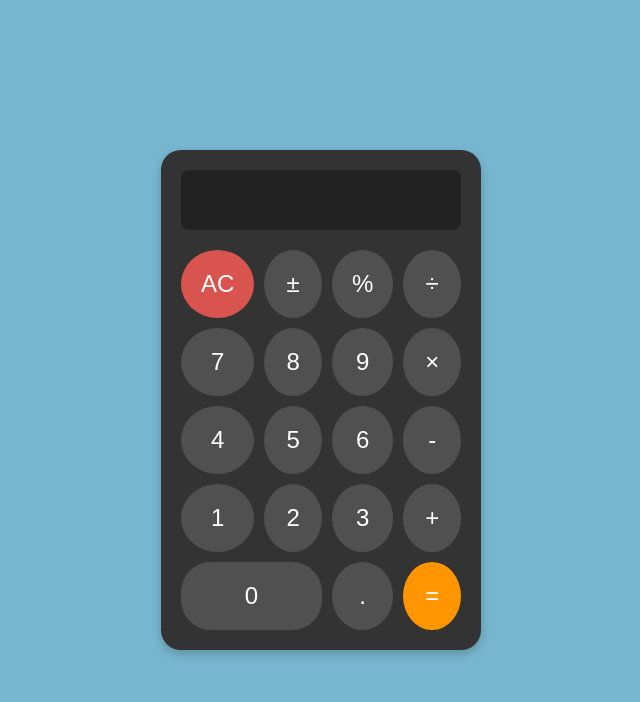
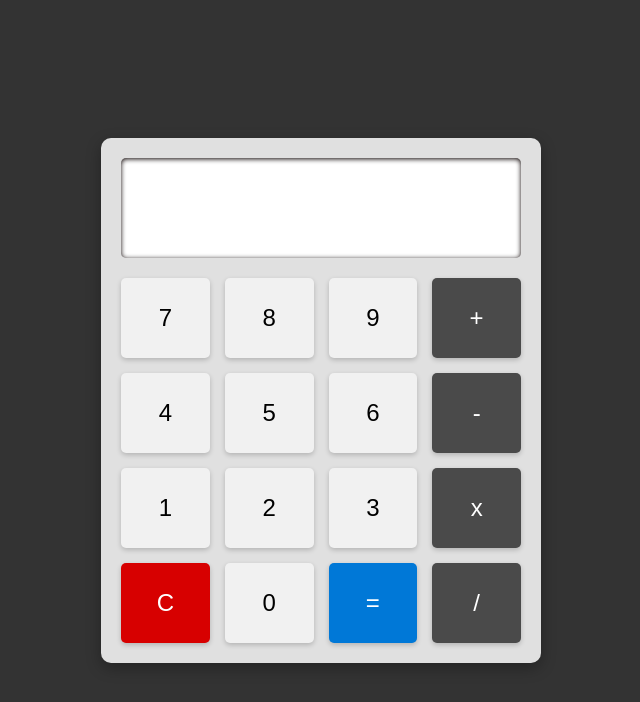
Before and after one commit to Hammadali23/simple-calculator, a plain HTML site: page index.html in a window 1280 px wide. Shown: the whole page, without its empty margins (319-959 px from the left). Drawn offline with Linux system fonts and the light colour scheme.

Commit message:
Simple Calculator using HTML, CSS <javascript
A basic calculator built with HTML, CSS, and JavaScript that performs arithmetic operations like addition, subtraction, multiplication, and division.

```diff
--- a/index.html
+++ b/index.html
@@ -8,31 +8,27 @@
 </head>
 <body>
   <div class="calculator">
-        <input type="text" id="display" disabled />
+    <input type="text" id="display" class="display" readonly />
     <div class="buttons">
-            <button onclick="clearDisplay()" class="clear">AC</button>
-            <button onclick="toggleSign()">±</button>
-            <button onclick="appendOperation('%')">%</button>
-            <button onclick="appendOperation('/')">÷</button>
+      <button class="btn" data-value="7">7</button>
+      <button class="btn" data-value="8">8</button>
+      <button class="btn" data-value="9">9</button>
+      <button class="btn operator" data-value="+">+</button>
 
-            <button onclick="appendNumber('7')">7</button>
-            <button onclick="appendNumber('8')">8</button>
-            <button onclick="appendNumber('9')">9</button>
-            <button onclick="appendOperation('*')">×</button>
+      <button class="btn" data-value="4">4</button>
+      <button class="btn" data-value="5">5</button>
+      <button class="btn" data-value="6">6</button>
+      <button class="btn operator" data-value="-">-</button>
 
-            <button onclick="appendNumber('4')">4</button>
-            <button onclick="appendNumber('5')">5</button>
-            <button onclick="appendNumber('6')">6</button>
-            <button onclick="appendOperation('-')">-</button>
+      <button class="btn" data-value="1">1</button>
+      <button class="btn" data-value="2">2</button>
+      <button class="btn" data-value="3">3</button>
+      <button class="btn operator" data-value="*">x</button>
 
-            <button onclick="appendNumber('1')">1</button>
-            <button onclick="appendNumber('2')">2</button>
-            <button onclick="appendNumber('3')">3</button>
-            <button onclick="appendOperation('+')">+</button>
-
-            <button onclick="appendNumber('0')" class="zero">0</button>
-            <button onclick="appendNumber('.')">.</button>
-            <button onclick="calculate()">=</button>
+      <button class="btn clear" data-value="C">C</button>
+      <button class="btn" data-value="0">0</button>
+      <button class="btn equals" data-value="=">=</button>
+      <button class="btn operator" data-value="/">/</button>
     </div>
   </div>
   <script src="script.js"></script>
--- a/script.js
+++ b/script.js
@@ -1,68 +1,40 @@
-var displayValue = '';
-var currentOperation = null;
-var firstOperand = null;
-function appendNumber(number) {
-    if (displayValue === '0' && number !== '.') {
-        displayValue = number;
-    }
-    else {
-        displayValue += number;
-    }
-    updateDisplay();
-}
-function appendOperation(operation) {
-    if (displayValue === '')
-        return;
-    if (firstOperand === null) {
-        firstOperand = parseFloat(displayValue);
-    }
-    else {
-        calculate();
-    }
-    currentOperation = operation;
-    displayValue = '';
-}
-function calculate() {
-    if (firstOperand === null || currentOperation === null)
-        return;
-    var secondOperand = parseFloat(displayValue);
-    var result;
-    switch (currentOperation) {
-        case '+':
-            result = firstOperand + secondOperand;
-            break;
-        case '-':
-            result = firstOperand - secondOperand;
-            break;
-        case '*':
-            result = firstOperand * secondOperand;
-            break;
-        case '/':
-            result = firstOperand / secondOperand;
-            break;
-        case '%':
-            result = firstOperand % secondOperand;
-            break;
-        default:
-            return;
-    }
-    displayValue = result.toString();
-    firstOperand = result;
-    currentOperation = null;
-    updateDisplay();
-}
-function clearDisplay() {
-    displayValue = '0';
-    firstOperand = null;
-    currentOperation = null;
-    updateDisplay();
-}
-function toggleSign() {
-    if (displayValue === '')
-        return;
-    displayValue = (parseFloat(displayValue) * -1).toString();
-    updateDisplay();
-}
-function updateDisplay() {
-    document.getElementById('display').value = displayValue;
-}
+var display = document.getElementById("display");
+var buttons = document.querySelectorAll(".btn");
+var currentInput = "";
+var operator = "";
+var firstOperand = "";
+buttons.forEach(function (button) {
+    button.addEventListener("click", function () {
+        var value = button.getAttribute("data-value");
+        if (value === "C") {
+            // Clear display
+            currentInput = "";
+            firstOperand = "";
+            operator = "";
+            display.value = "";
+        }
+        else if (value === "=") {
+            // Evaluate the expression
+            if (firstOperand && operator && currentInput) {
+                var result = eval("".concat(firstOperand, " ").concat(operator, " ").concat(currentInput));
+                display.value = result.toString();
+                currentInput = result.toString();
+                firstOperand = "";
+                operator = "";
+            }
+        }
+        else if (["+", "-", "*", "/"].includes(value)) {
+            // Operator clicked
+            if (currentInput) {
+                firstOperand = currentInput;
+                operator = value;
+                currentInput = "";
+            }
+        }
+        else {
+            // Number clicked
+            currentInput += value;
+            display.value = currentInput;
+        }
+    });
+});
--- a/style.css
+++ b/style.css
@@ -1,78 +1,66 @@
-* {
-    box-sizing: border-box;
-}
-
 body {
+    font-family: Arial, sans-serif;
     display: flex;
     justify-content: center;
     align-items: center;
     height: 100vh;
-    background-color: #f0f0f3;
-    font-family: Arial, sans-serif;
+    background-color: #333;
     margin: 0;
-    background-color: #77b6ce;
   }
 
-
   .calculator {
-    width: 320px;
+    background: #e0e0e0;
+    border-radius: 10px;
+    box-shadow: 0 5px 15px rgba(0, 0, 0, 0.3);
+    width: 400px; /* Increase calculator width */
     padding: 20px;
-    background-color: #333;
-    border-radius: 20px;
-    box-shadow: 0 4px 10px rgba(0, 0, 0, 0.2);
   }
 
-#display {
-    width: 100%;
-    height: 60px;
-    font-size: 28px;
-    margin-bottom: 20px;
+  .display {
+    width: 95%;
+    height: 80px; /* Increase height for better visibility */
+    font-size: 2rem; /* Bigger font size */
+    text-align: right;
     padding: 10px;
     border: none;
-    text-align: right;
-    background-color: #222;
-    color: #fff;
-    border-radius: 8px;
+    margin-bottom: 20px;
+    border-radius: 5px;
+    background: #fff;
+    box-shadow: inset 0 1px 5px rgba(10, 0, 0, 10.2);
   }
 
   .buttons {
     display: grid;
-    grid-template-columns: repeat(4, 1fr);
-    gap: 10px;
+    grid-template-columns: repeat(4, 1fr); /* 4 buttons per row */
+    gap: 15px; /* Spacing between buttons */
   }
 
-button {
-    padding: 20px;
-    font-size: 24px;
-    background-color: #505050;
-    color: #fff;
+  .btn {
+    background: #f1f1f1;
     border: none;
-    border-radius: 50%;
+    height: 80px; /* Increase button height */
+    font-size: 1.5rem; /* Bigger button text */
+    border-radius: 5px;
+    box-shadow: 0 2px 5px rgba(0, 0, 0, 0.2);
     cursor: pointer;
-    transition: background-color 0.2s;
+    transition: background 0.2s ease, transform 0.1s ease;
   }
 
-button:hover {
-    background-color: #666;
+  .btn:hover {
+    background: #dcdcdc;
   }
 
-button.clear {
-    background-color: #d9534f;
+  .operator {
+    background: #4a4a4a;
+    color: white;
   }
 
-button.zero {
-    grid-column: span 2;
-    border-radius: 30px;
-    background-color: #505050;
+  .equals {
+    background: #0078d7;
+    color: white;
   }
 
-button:last-child {
-    background-color: #ff9500;
-    color: #fff;
-
+  .clear {
+    background: #d70000;
+    color: white;
   }
-
-button:last-child:hover{
- background-color: rgba(234, 102, 102, 0.5);
-
-}
```
Also changed, not shown: 1 other file. Lines whose indentation alone changed are shown as unchanged.
